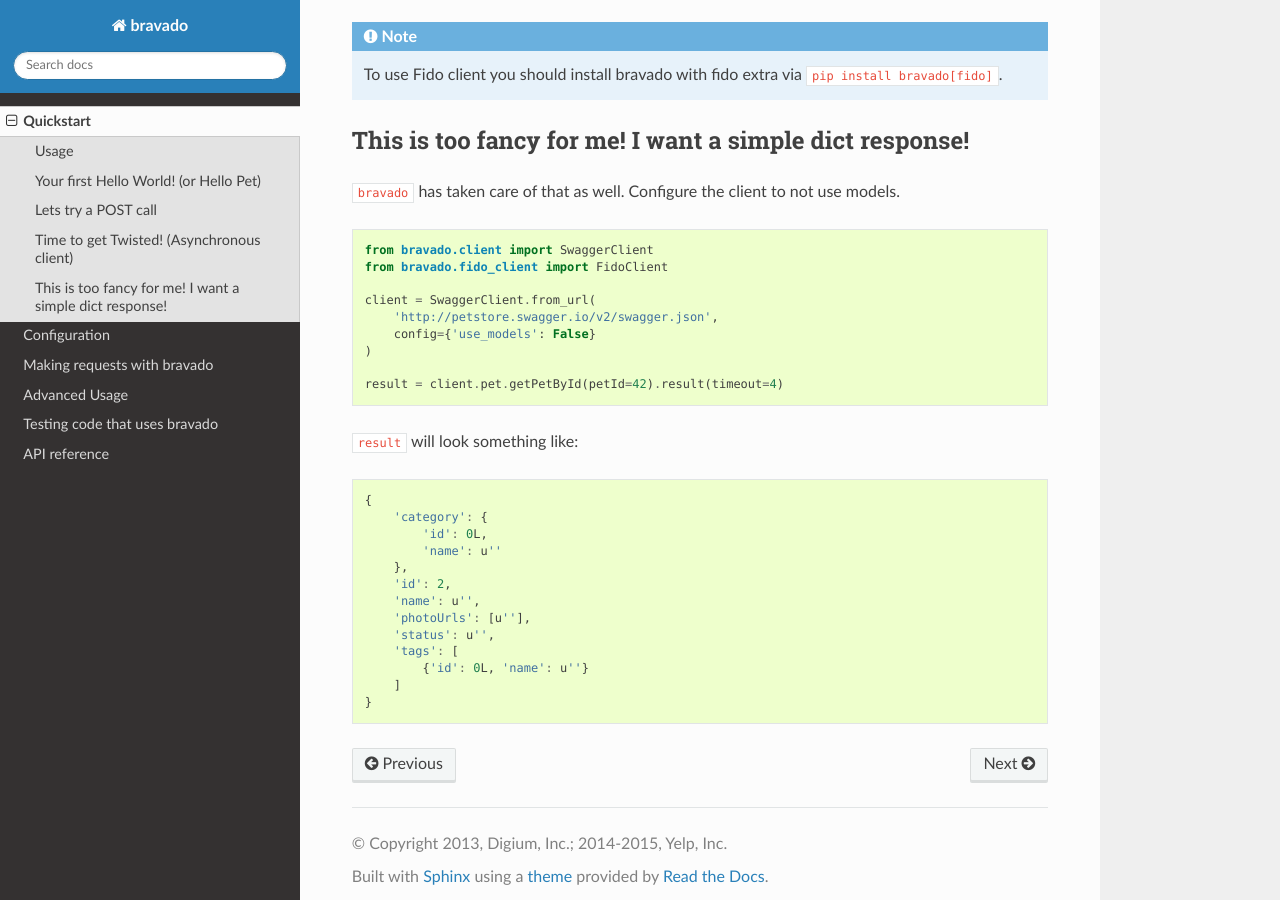
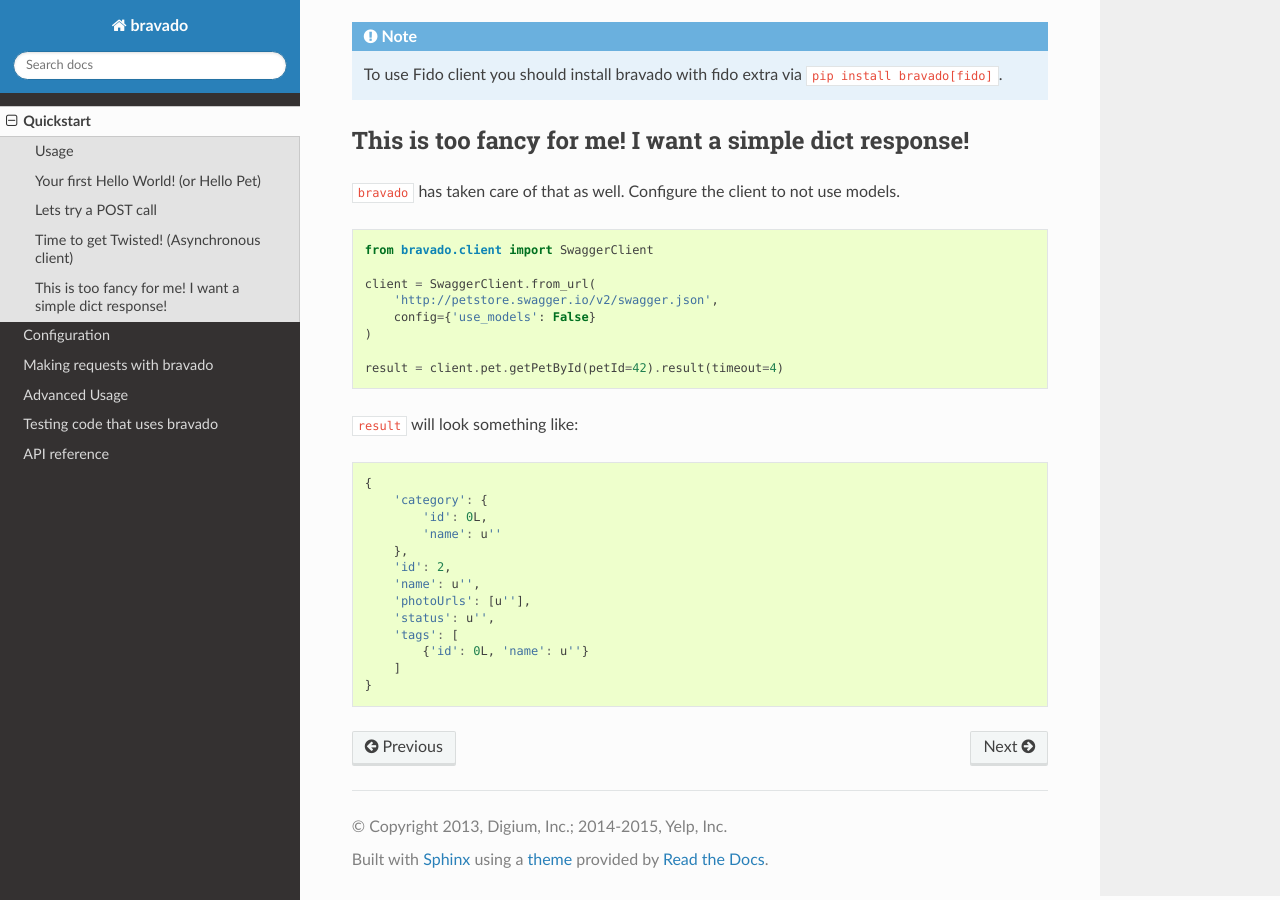
Before and after one commit to Yelp/bravado, a Sphinx documentation site: the page built from docs/source/quickstart.rst, in a window 1280 px wide and 900 px high, scrolled down 1542 px. Built offline with Sphinx 7.4.7 and the Read the Docs theme 2.0.0, drawn with Linux system fonts in a browser that asks for light colours.

Commit message:
FidoClient not used in this example

```diff
--- a/docs/source/quickstart.rst
+++ b/docs/source/quickstart.rst
@@ -82,7 +82,6 @@
 .. code-block:: python
 
         from bravado.client import SwaggerClient
-        from bravado.fido_client import FidoClient
 
         client = SwaggerClient.from_url(
             'http://petstore.swagger.io/v2/swagger.json',
```
